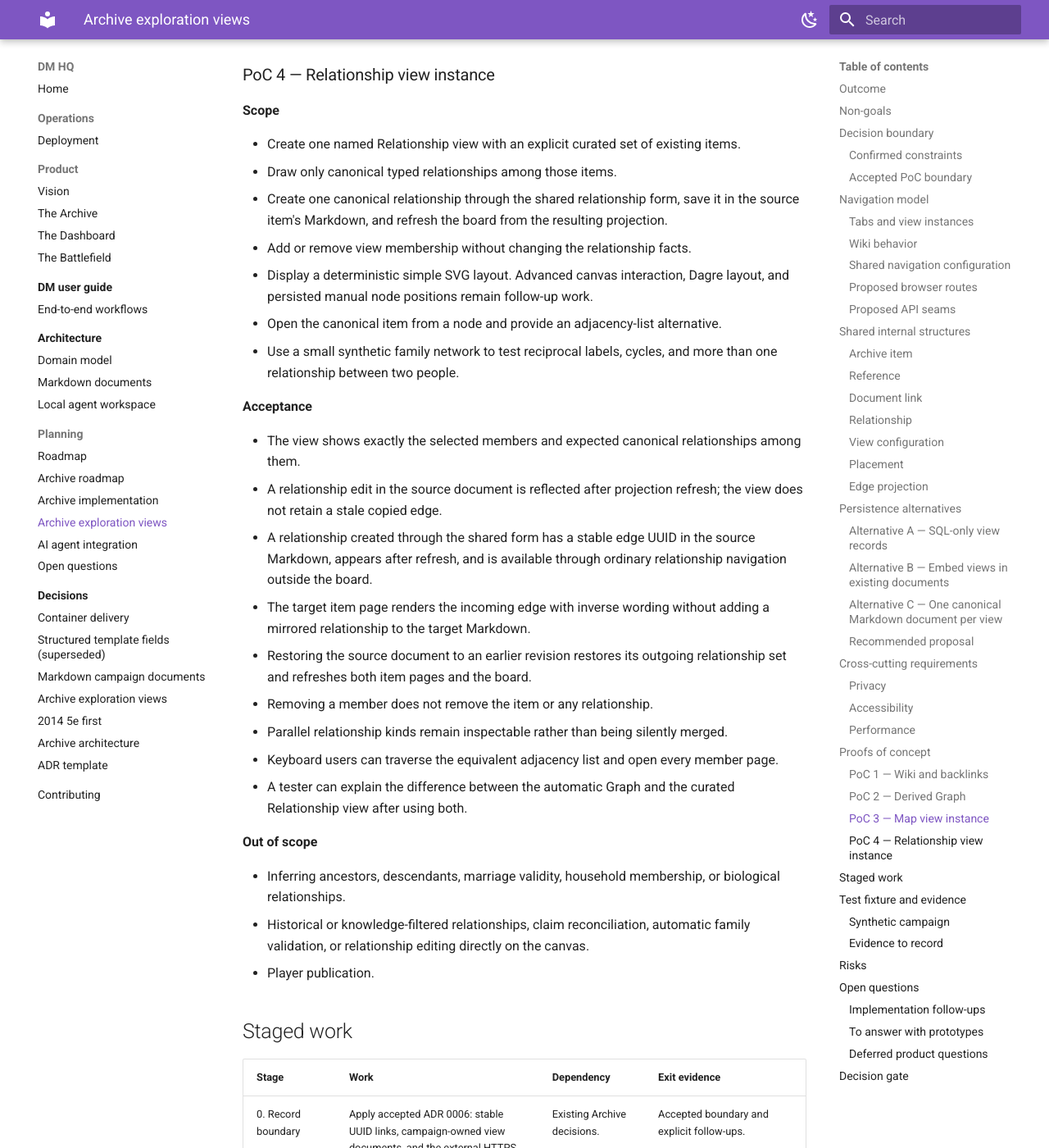
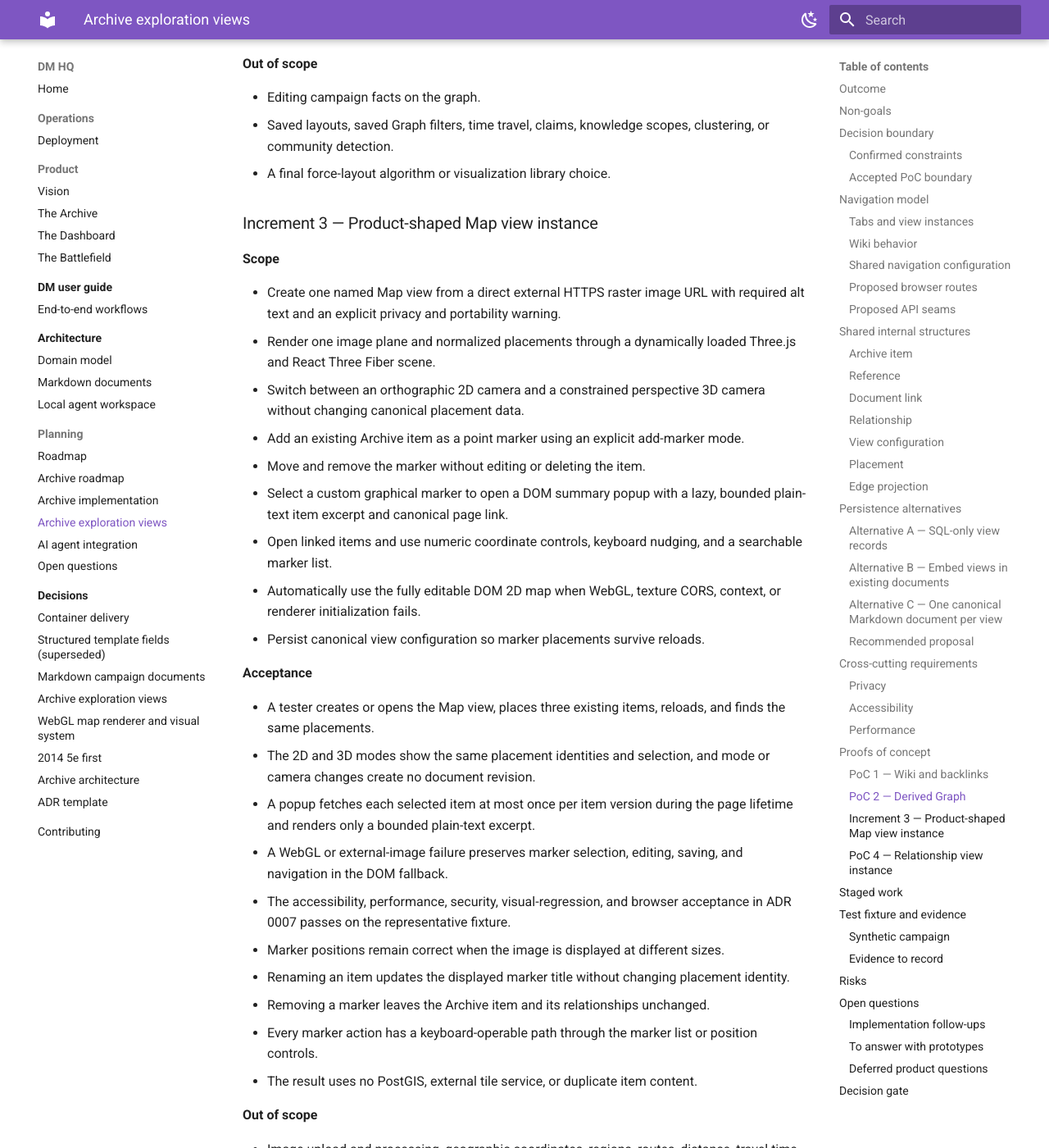
Before and after one commit to allen141/dm_hq, an MkDocs documentation site: the page built from docs/planning/archive-exploration-views.md, in a window 1280 px wide and 1400 px high, scrolled down 14437 px. Shown: the whole window at 82% size. Built offline with MkDocs 1.6.1 and Material for MkDocs 9.7.7, drawn with Linux system fonts in a browser that asks for light colours; some of the changed text lies outside the part shown.

Commit message:
Plan WebGL map renderer

```diff
--- a/docs/planning/archive-exploration-views.md
+++ b/docs/planning/archive-exploration-views.md
@@ -1,8 +1,8 @@
 # Archive exploration views
 
-**Status:** Accepted PoC plan; implementation validation in progress.
+**Status:** Accepted implementation plan; WebGL map increment in progress.
 
-This plan records how the Archive PoC works as a campaign wiki with Wiki, Graph, Map, and Relationship lenses. Accepted [ADR 0006](../decisions/0006-archive-exploration-view-model.md) authorizes its canonical document and read-model boundary. It does not move production-scale visualization, uploaded map assets, or player-visible visual views into Release 1.
+This plan records how the Archive works as a campaign wiki with Wiki, Graph, Map, and Relationship lenses. Accepted [ADR 0006](../decisions/0006-archive-exploration-view-model.md) authorizes its canonical document and read-model boundary. [ADR 0007](../decisions/0007-webgl-map-renderer-and-visual-system.md) accepts a product-shaped WebGL map renderer and private-workspace visual system. Uploaded map assets and player-visible visual views remain outside this increment.
 
 The plan builds on the [Archive product](../product/archive.md), the [Archive roadmap](archive-roadmap.md), the [domain model](../architecture/domain-model.md), and the [Markdown document architecture](../architecture/markdown-documents.md). Sections below preserve the validation rationale; where the current PoC is narrower, the follow-up boundary is stated explicitly.
 
@@ -26,7 +26,7 @@ This plan does not include:
 
 - A production release commitment or a change to the current Release 1 scope.
 - A graph database, PostGIS, external map tiles, geocoding, or route finding.
-- Selection of a final graph, canvas, or mapping library.
+- Selection of a final Graph or Relationship-board visualization library. ADR 0007 selects the map renderer only.
 - A general attachment or media-processing pipeline.
 - Rich-text editing, transclusion, reusable blocks, or live co-authoring.
 - Historical, knowledge-scoped, or claim-aware graph calculations.
@@ -68,6 +68,16 @@ The following choices are accepted for the PoC by ADR 0006:
 ### Tabs and view instances
 
 The Archive tab strip contains:
+
+ADR 0007 additionally accepts this map and visual boundary:
+
+- Maps use `three` and `@react-three/fiber`, without Drei initially, through one client-only scene with orthographic 2D and constrained perspective 3D cameras.
+- Both modes use the same flat textured plane and normalized placements. Camera, renderer, hover, and selection state are transient and require no document migration.
+- The custom image-to-texture path uses anonymous CORS and no-referrer. A host that does not allow WebGL texture use automatically receives the complete DOM 2D fallback.
+- A searchable marker list and numeric editing remain the equivalent, accessible control surface in every renderer state.
+- Selecting a marker lazy-loads its authorized item and shows a bounded plain-text excerpt in a DOM popup; summaries are cached only for the page lifetime and are never copied into the view document.
+- Marker creation requires an explicit add-marker mode.
+- The shared private application adopts expedition-console semantic tokens based on modern ink, teal, and brass. Player publication remains separate.
 
 1. **Wiki** — the primary writing and reading surface.
 2. **Graph** — an automatic view of links and relationships.
@@ -276,7 +286,8 @@ The current-document round trip proves that a view can reload, revise, export, a
 - View documents are DM-private source content by default.
 - Browser logs, server logs, analytics, and errors must not contain campaign prose, relationship notes, view notes, link labels, or search terms.
 - A player-visible graph or map cannot be made by filtering a private view at render time. It requires a separate safe publication snapshot with its own review, revision, and revocation lifecycle.
-- The Map proof of concept uses a local synthetic image. It must not load third-party tiles or media that could receive campaign URLs or publication tokens.
+- External map images follow the accepted HTTPS exception. The browser sends no referrer, the server never fetches the image, and the interface warns that the image host still receives a request. Query strings must not contain campaign prose, publication tokens, or credentials.
+- Lazy item summaries use ordinary campaign-authorized item reads and become bounded plain text in the DOM. They are never persisted in `archive_view`, analytics, or renderer state beyond an in-memory page cache.
 
 ### Accessibility
 
@@ -287,6 +298,8 @@ The current-document round trip proves that a view can reload, revise, export, a
 - Dragging is never the only way to place or move an item; coordinates or a position action must be keyboard-operable.
 - Color, line style, proximity, and hover are not the sole carriers of meaning.
 - Reduced-motion preferences disable animated graph rearrangement and nonessential map motion.
+- Map mode, zoom, reset, add, confirm, cancel, popup, exact-coordinate, nudge, and remove workflows are keyboard operable through named DOM controls. Canvas interaction is never the only path.
+- The popup restores focus on close, and a renderer or texture failure announces a concise status without interrupting the marker editor.
 - Tablet layouts retain readable page content, usable touch targets, and access to overflowed tabs.
 
 ### Performance
@@ -295,8 +308,10 @@ The current-document round trip proves that a view can reload, revise, export, a
 - Graph requests declare depth and edge classes and enforce server-side node and edge caps.
 - The UI reports truncation and offers filters instead of silently dropping edges.
 - PostgreSQL projections and ordinary indexed joins are the first implementation hypothesis. A graph database is considered only after representative evidence shows they are insufficient.
-- The Map proof of concept uses image coordinates and point indexes only. It does not need spatial queries or PostGIS.
+- Maps use image coordinates and point indexes only. They do not need spatial queries or PostGIS.
 - Record response, layout, and interaction timings against the representative fixture and identify the device and environment used.
+
+ADR 0007 sets the exact map budget for a production build with a 4096-by-4096 image and 250 placements on the agreed representative tablet: shell and marker list interactive within 1.5 seconds p75; first useful WebGL frame within 2.5 seconds p75 after metadata; selection and cached popup within 100 milliseconds p95; mode switch usable within 250 milliseconds; representative camera interaction at 30 frames per second or better; detected renderer failure falling back within one second. The renderer must remain idle when nothing changes and batch repeated marker geometry.
 
 Initial safety limits for testing may be 100 rendered nodes and 250 rendered edges. These are hypotheses to measure, not product limits. A useful proof of concept should render a focused view within one second and keep pan, zoom, focus, and selection responsive on the agreed tablet test device.
 
@@ -357,19 +372,27 @@ Each proof of concept uses the same synthetic campaign and produces evidence, no
 - Saved layouts, saved Graph filters, time travel, claims, knowledge scopes, clustering, or community detection.
 - A final force-layout algorithm or visualization library choice.
 
-### PoC 3 — Map view instance
+### Increment 3 — Product-shaped Map view instance
 
 **Scope**
 
 - Create one named Map view from a direct external HTTPS raster image URL with required alt text and an explicit privacy and portability warning.
-- Add an existing Archive item as a point marker using normalized coordinates.
+- Render one image plane and normalized placements through a dynamically loaded Three.js and React Three Fiber scene.
+- Switch between an orthographic 2D camera and a constrained perspective 3D camera without changing canonical placement data.
+- Add an existing Archive item as a point marker using an explicit add-marker mode.
 - Move and remove the marker without editing or deleting the item.
-- Open linked items and use numeric coordinate controls and a marker list. Advanced canvas pan and zoom remain follow-up work.
+- Select a custom graphical marker to open a DOM summary popup with a lazy, bounded plain-text item excerpt and canonical page link.
+- Open linked items and use numeric coordinate controls, keyboard nudging, and a searchable marker list.
+- Automatically use the fully editable DOM 2D map when WebGL, texture CORS, context, or renderer initialization fails.
 - Persist canonical view configuration so marker placements survive reloads.
 
 **Acceptance**
 
 - A tester creates or opens the Map view, places three existing items, reloads, and finds the same placements.
+- The 2D and 3D modes show the same placement identities and selection, and mode or camera changes create no document revision.
+- A popup fetches each selected item at most once per item version during the page lifetime and renders only a bounded plain-text excerpt.
+- A WebGL or external-image failure preserves marker selection, editing, saving, and navigation in the DOM fallback.
+- The accessibility, performance, security, visual-regression, and browser acceptance in ADR 0007 passes on the representative fixture.
 - Marker positions remain correct when the image is displayed at different sizes.
 - Renaming an item updates the displayed marker title without changing placement identity.
 - Removing a marker leaves the Archive item and its relationships unchanged.
@@ -423,7 +446,7 @@ Each proof of concept uses the same synthetic campaign and produces evidence, no
 | 5. Prove optional views | Run PoCs 3 and 4. These may proceed in parallel after Stage 4. | Shared view model and fixture media. | Task tests, accessibility results, and no-copy checks. |
 | 6. Decide roadmap fit | Compare evidence with DM attention, retrieval, safety, and portability goals. | All PoC evidence. | Promote, revise, defer, or reject each capability. |
 
-Production dependencies must not be added merely to make a prototype resemble a finished feature. If a disposable prototype needs a library, record why, isolate it from the production dependency graph where practical, and remove it or authorize it through the normal architecture decision before implementation continues.
+Production dependencies require an accepted decision and a demonstrated benefit. ADR 0007 authorizes `three` and `@react-three/fiber` for the map increment and rejects a second rendering stack. Other visualization dependencies remain deferred unless separately accepted.
 
 ## Test fixture and evidence
 
@@ -467,6 +490,8 @@ At least one simulated live-session exercise should ask a DM to move from an unf
 | Named views overwhelm navigation. | Keep two core tabs, group named instances under Maps and Relationships selectors, and test campaigns with many views of each type. |
 | A hidden item leaks through graph shape or counts. | Authorize before projection output and add negative tests for nodes, edges, labels, and aggregate counts. |
 | External map media leaks requests or weakens portability. | Require direct HTTPS URLs and alt text, use a no-referrer browser request, warn that the host receives the request, and mark exports as non-self-contained. |
+| An external image displays in HTML but cannot become a WebGL texture. | Request anonymous CORS before assigning the URL, explain the host requirement, and activate the complete DOM 2D fallback without changing placements. |
+| A rich map becomes dependent on a GPU or pointer. | Keep the semantic marker list and full DOM editing path authoritative for interaction; test absent WebGL, context loss, keyboard, touch, and reduced motion. |
 | View frontmatter grows too large or creates edit conflicts. | Measure representative placement counts and compare a future per-placement document model only if evidence shows a problem. |
 | Family diagrams imply facts the model does not contain. | Render only explicit relationships, preserve edge kinds, and avoid inferred genealogy. |
 | Canvas interactions exclude keyboard or screen-reader users. | Build and test equivalent lists from the first prototype rather than treating them as later remediation. |
@@ -488,9 +513,9 @@ ADR 0006 resolved the shared persistence boundary. These remaining questions gui
 - Should the Graph open as a focused neighborhood, a filtered campaign overview, or remember a personal last state?
 - Which multiple-view selector or view manager remains usable with many maps or relationship boards?
 - Should Relationship view membership remain explicit only, or gain query-driven curation?
-- Does an advanced canvas adapter and Dagre layout improve the experience enough to adopt them?
+- Does an advanced canvas adapter and Dagre layout improve Relationship boards enough to adopt them? The map renderer is decided by ADR 0007.
 - Is automatic layout sufficient, or is saved manual positioning important enough to persist?
-- Which map marker notes belong in view configuration versus the linked Archive item's prose?
+- Which map marker notes belong in view configuration versus the linked Archive item's prose? Item summaries remain derived and are never copied.
 - What node, edge, backlink, marker, and tab counts remain useful on the target tablet?
 - Do users understand the difference between a reference, a relationship, a Graph, and a curated Relationship view?
 
@@ -513,4 +538,4 @@ After the proofs of concept, review each capability independently. A capability
 - Works accessibly on desktop and tablet.
 - Has a bounded implementation that does not require speculative infrastructure.
 
-ADR 0006 is accepted and the integrated PoC is the implementation increment under validation. Evidence from this gate determines whether each visual capability is productionized, revised, or deferred. Advanced canvas and Dagre layout, persisted manual relationship positions, dedicated membership and placement projections, and a multiple-view selector remain explicit follow-ups rather than implied completed scope.
+ADRs 0006 and 0007 are accepted. The WebGL map and expedition-console redesign are the current implementation increment; their exact acceptance is recorded in ADR 0007. Advanced Relationship-board canvas and Dagre layout, persisted manual relationship positions, dedicated membership and placement projections, uploaded assets, and a multiple-view selector remain explicit follow-ups rather than implied completed scope.
--- a/mkdocs.yml
+++ b/mkdocs.yml
@@ -68,6 +68,7 @@ nav:
       - Structured template fields (superseded): decisions/0004-structured-template-fields.md
       - Markdown campaign documents: decisions/0005-markdown-canonical-campaign-documents.md
       - Archive exploration views: decisions/0006-archive-exploration-view-model.md
+      - WebGL map renderer and visual system: decisions/0007-webgl-map-renderer-and-visual-system.md
       - 2014 5e first: decisions/0001-2014-5e-first.md
       - Archive architecture: decisions/0002-archive-application-architecture.md
       - ADR template: decisions/0000-template.md
```
Also changed, not shown: docs/decisions/0006-archive-exploration-view-model.md (+9 -4 lines), docs/decisions/0007-webgl-map-renderer-and-visual-system.md (added, +169 -0 lines), docs/decisions/index.md (+1 -0 lines).
